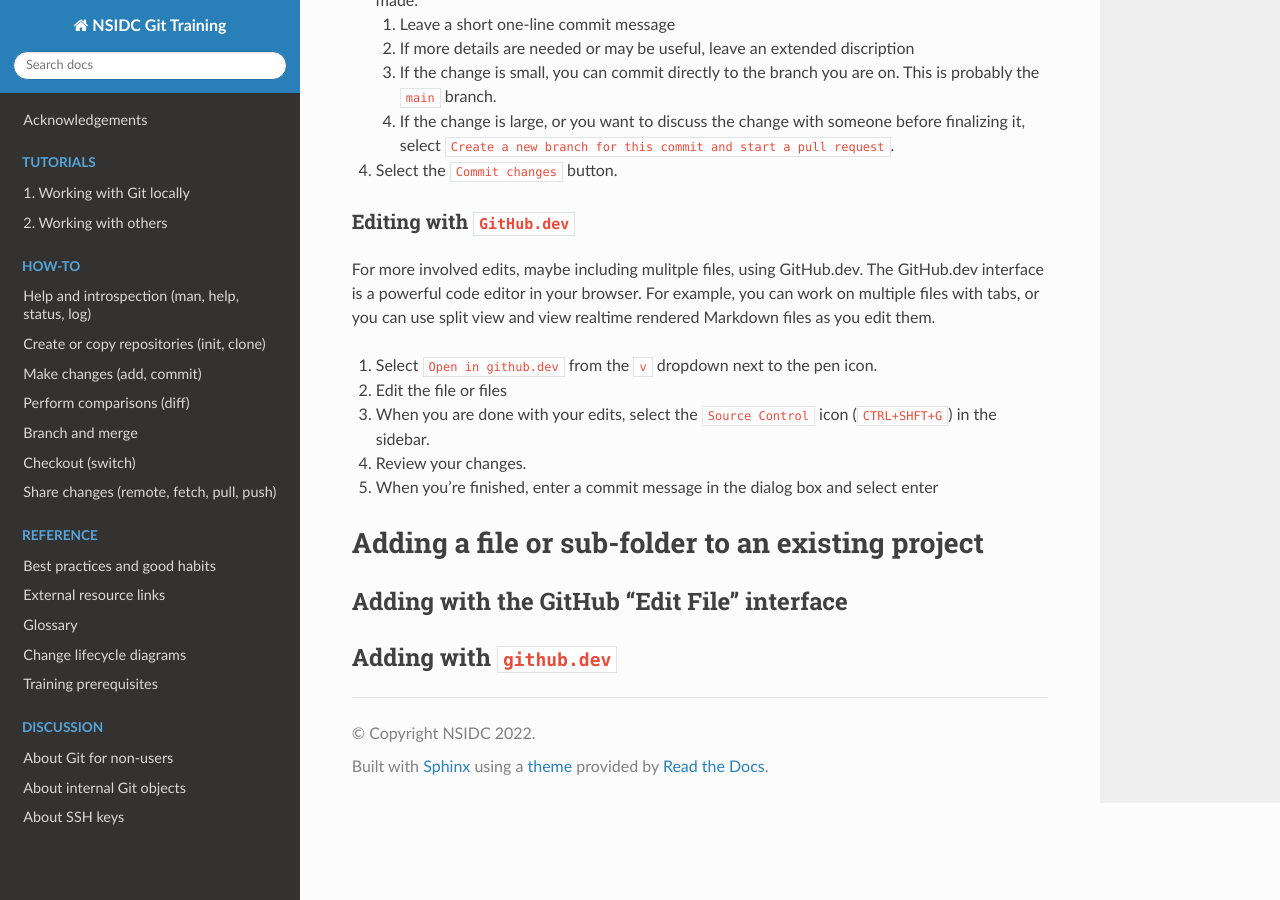
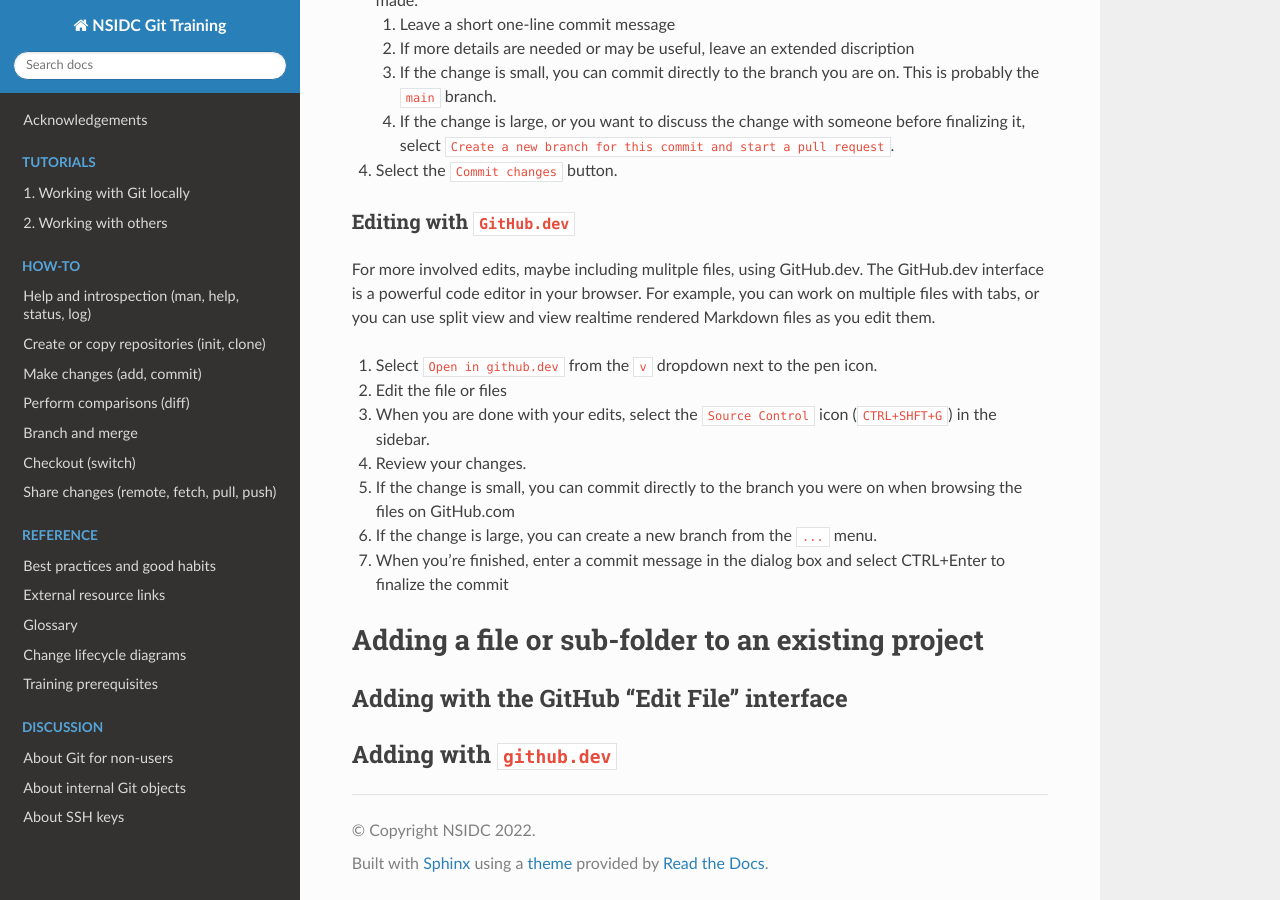
Before and after one commit to nsidc/git-training, a Sphinx documentation site: the page built from doc/tutorial/working-with-GitHub/50-working-with-existing-repositories.md, in a window 1280 px wide and 900 px high, scrolled down 519 px. Built offline with Sphinx 7.4.7 and the Read the Docs theme 2.0.0, drawn with Linux system fonts in a browser that asks for light colours.

Commit message:
Updated doc

```diff
--- a/doc/tutorial/working-with-GitHub/50-working-with-existing-repositories.md
+++ b/doc/tutorial/working-with-GitHub/50-working-with-existing-repositories.md
@@ -27,7 +27,9 @@ For more involved edits, maybe including mulitple files, using GitHub.dev. The G
 2. Edit the file or files
 3. When you are done with your edits, select the `Source Control` icon (`CTRL+SHFT+G`) in the sidebar.
 4. Review your changes.
-5. When you're finished, enter a commit message in the dialog box and select enter
+5. If the change is small, you can commit directly to the branch you were on when browsing the files on GitHub.com
+6. If the change is large, you can create a new branch from the `...` menu.
+5. When you're finished, enter a commit message in the dialog box and select CTRL+Enter to finalize the commit
 
 # Adding a file or sub-folder to an existing project
 
```
